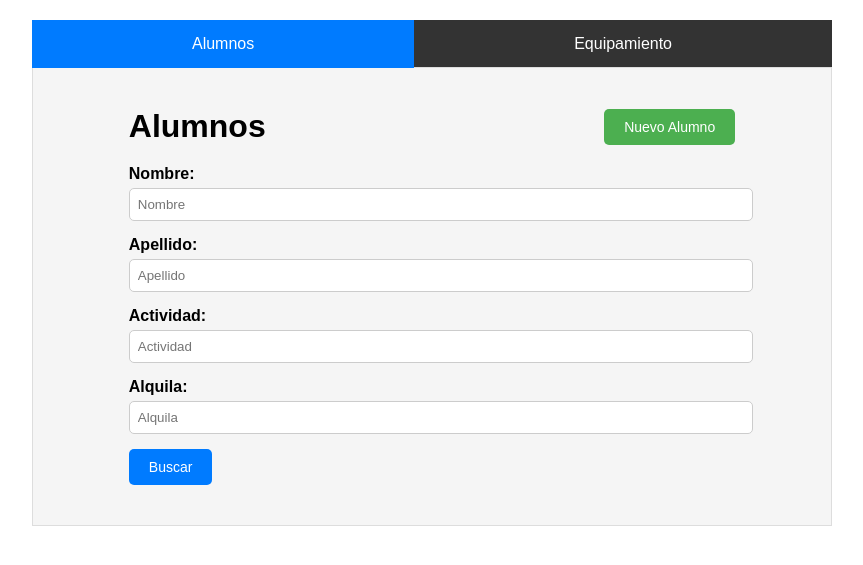
After one commit to mariprieto01/obligatorio_bd1, a Flask app: a page that uses templates/pestañas.html in a window 1280 px wide. The commit adds this page. Shown: the top 565 px of the page, without its empty margins (208-1071 px from the left). Run offline with Flask 3, Linux system fonts and the light colour scheme.

Commit message:
pestañas

```diff
--- a/app.py
+++ b/app.py
@@ -10,14 +10,18 @@ def login():
 def registro():
     if request.method == 'POST':
         # Aquí puedes manejar la lógica para registrar al usuario
-        # Por ejemplo, guardar los datos en una base de datos
         return redirect(url_for('login'))
     return render_template('registro.html')
 
 @app.route('/login', methods=['POST'])
 def do_login():
-    # Aquí puedes agregar la lógica para manejar el inicio de sesión
-    return redirect(url_for('login'))
+    # Aquí puedes agregar la lógica para verificar el inicio de sesión
+    # Por ahora, solo redirigiremos a la página de pestañas
+    return redirect(url_for('tabs'))
+
+@app.route('/pestañas')
+def tabs():
+    return render_template('pestañas.html')
 
 if __name__ == '__main__':
     app.run(debug=True)
--- a/templates/login.html
+++ b/templates/login.html
@@ -33,7 +33,7 @@
             margin: 10px 0;
             border: 1px solid #ccc;
             border-radius: 5px;
-            box-sizing: border-box; /* Para incluir padding y border en el ancho total */
+            box-sizing: border-box;
         }
         .login-container button.primary {
             background-color: #28a745;
@@ -55,8 +55,8 @@
 <div class="login-container">
     <h2>Bienvenidos a la escuela de deportes de nieve</h2>
     <form method="POST" action="/login">
-        <input type="text" placeholder="Usuario" required>
-        <input type="password" placeholder="Contraseña" required>
+        <input type="text" name="usuario" placeholder="Usuario" required>
+        <input type="password" name="contrasena" placeholder="Contraseña" required>
         <button type="submit" class="primary">INGRESAR</button>
     </form>
     <button class="secondary" onclick="alert('Recuperación de contraseña')">Olvidé mi contraseña</button>
--- /dev/null
+++ b/templates/pestañas.html
@@ -0,0 +1,191 @@
+<!DOCTYPE html>
+<html lang="es">
+<head>
+    <meta charset="UTF-8">
+    <meta name="viewport" content="width=device-width, initial-scale=1.0">
+    <title>Página con Pestañas</title>
+    <style>
+        /* Estilo general */
+        body {
+            font-family: Arial, sans-serif;
+            margin: 0;
+            padding: 0;
+            display: flex;
+            flex-direction: column;
+            align-items: center;
+        }
+
+        /* Estilo del contenedor de pestañas */
+        .tab-container {
+            width: 100%;
+            max-width: 800px;
+            margin: 20px;
+        }
+
+        /* Estilo de las pestañas */
+        .tabs {
+            display: flex;
+            justify-content: space-around;
+            background-color: #333;
+        }
+
+        .tab {
+            padding: 15px 20px;
+            cursor: pointer;
+            color: white;
+            text-align: center;
+            flex-grow: 1;
+        }
+
+        .tab:hover {
+            background-color: #555;
+        }
+
+        .tab.active {
+            background-color: #007bff;
+        }
+
+        /* Estilo del contenido */
+        .tab-content {
+            display: none;
+            padding: 20px;
+            background-color: #f5f5f5;
+            border: 1px solid #ddd;
+            margin-top: -1px;
+        }
+
+        .tab-content.active {
+            display: block;
+        }
+
+        /* Estilo para el contenido de la pestaña Alumnos */
+        .container {
+            width: 80%;
+            margin: 20px auto;
+            font-family: Arial, sans-serif;
+        }
+
+        .header {
+            display: flex;
+            justify-content: space-between;
+            align-items: center;
+            margin-bottom: 20px;
+        }
+
+        .header h1 {
+            margin: 0;
+        }
+
+        .button, .search-button {
+            padding: 10px 20px;
+            font-size: 14px;
+            color: white;
+            border: none;
+            border-radius: 5px;
+            cursor: pointer;
+        }
+
+        .button {
+            background-color: #4CAF50;
+        }
+
+        .search-button {
+            background-color: #007BFF;
+        }
+
+        .form-group {
+            margin-bottom: 15px;
+        }
+
+        label {
+            display: block;
+            font-weight: bold;
+            margin-bottom: 5px;
+        }
+
+        input[type="text"] {
+            width: 100%;
+            padding: 8px;
+            border: 1px solid #ccc;
+            border-radius: 5px;
+        }
+    </style>
+</head>
+<body>
+
+<div class="tab-container">
+    <div class="tabs">
+        <div class="tab active" onclick="showTab('alumnos')">Alumnos</div>
+        <div class="tab" onclick="showTab('equipamiento')">Equipamiento</div>
+    </div>
+
+    <div id="alumnos" class="tab-content active">
+        <!-- Contenido de la pestaña Alumnos -->
+        <div class="container">
+            <div class="header">
+                <h1>Alumnos</h1>
+                <button class="button">Nuevo Alumno</button>
+            </div>
+            <div class="form-group">
+                <label for="nombre">Nombre:</label>
+                <input type="text" id="nombre" placeholder="Nombre">
+            </div>
+            <div class="form-group">
+                <label for="apellido">Apellido:</label>
+                <input type="text" id="apellido" placeholder="Apellido">
+            </div>
+            <div class="form-group">
+                <label for="actividad">Actividad:</label>
+                <input type="text" id="actividad" placeholder="Actividad">
+            </div>
+            <div class="form-group">
+                <label for="alquila">Alquila:</label>
+                <input type="text" id="alquila" placeholder="Alquila">
+            </div>
+            <button class="search-button">Buscar</button>
+        </div>
+    </div>
+
+    <div id="equipamiento" class="tab-content">
+        <!-- Contenido de la pestaña Equipamiento -->
+        <div class="container">
+            <div class="header">
+                <h1>Equipamiento</h1>
+                <button class="button">Nuevo Equipamiento</button>
+            </div>
+            <div class="form-group">
+                <label for="titulo">Equipamiento:</label>
+                <input type="text" id="titulo" placeholder="Nombre del equipamiento">
+            </div>
+            <div class="form-group">
+                <label for="descripcion">Descripción:</label>
+                <input type="text" id="descripcion" placeholder="Descripción del equipamiento">
+            </div>
+            <div class="form-group">
+                <label for="actividad-eq">Actividad:</label>
+                <input type="text" id="actividad-eq" placeholder="Actividad relacionada">
+            </div>
+            <div class="form-group">
+                <label for="costo">Costo:</label>
+                <input type="text" id="costo" placeholder="Costo del equipamiento">
+            </div>
+            <button class="search-button">Buscar</button>
+        </div>
+    </div>
+</div>
+
+<script>
+    function showTab(tabId) {
+        const contents = document.querySelectorAll('.tab-content');
+        contents.forEach(content => content.classList.remove('active'));
+
+        const tabs = document.querySelectorAll('.tab');
+        tabs.forEach(tab => tab.classList.remove('active'));
+
+        document.getElementById(tabId).classList.add('active');
+        event.currentTarget.classList.add('active');
+    }
+</script>
+
+</body>
+</html>
```
